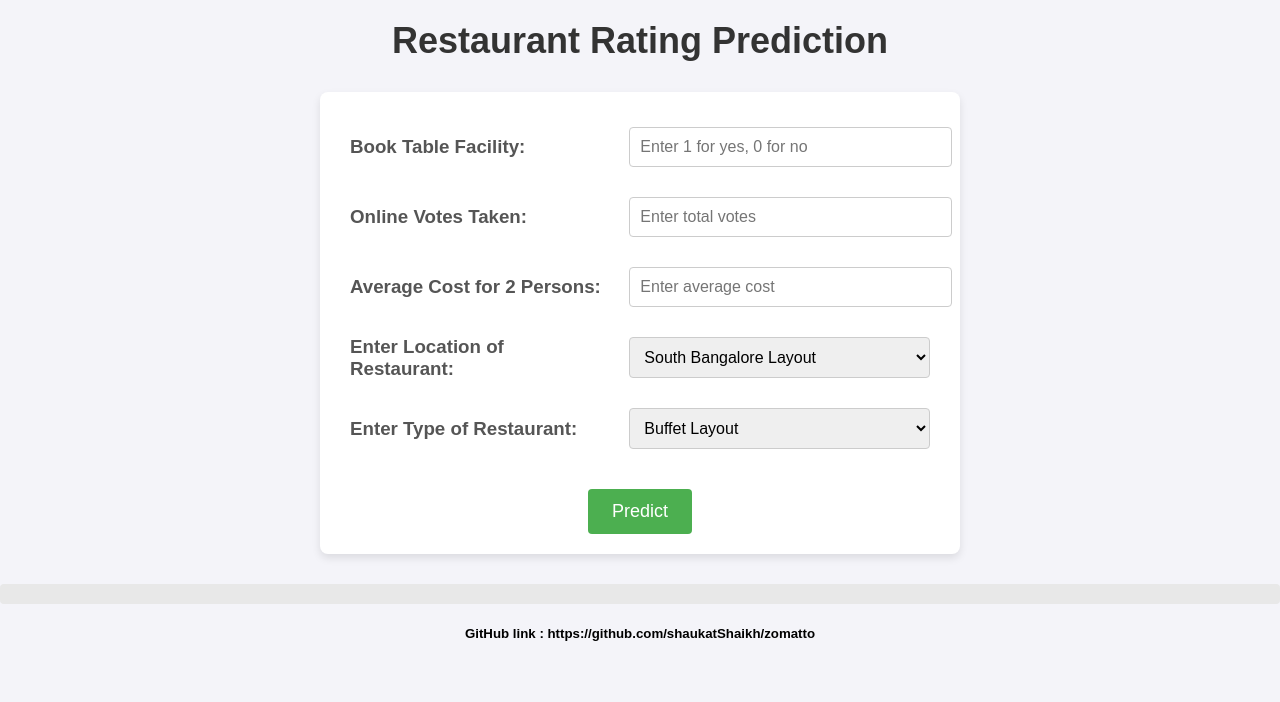
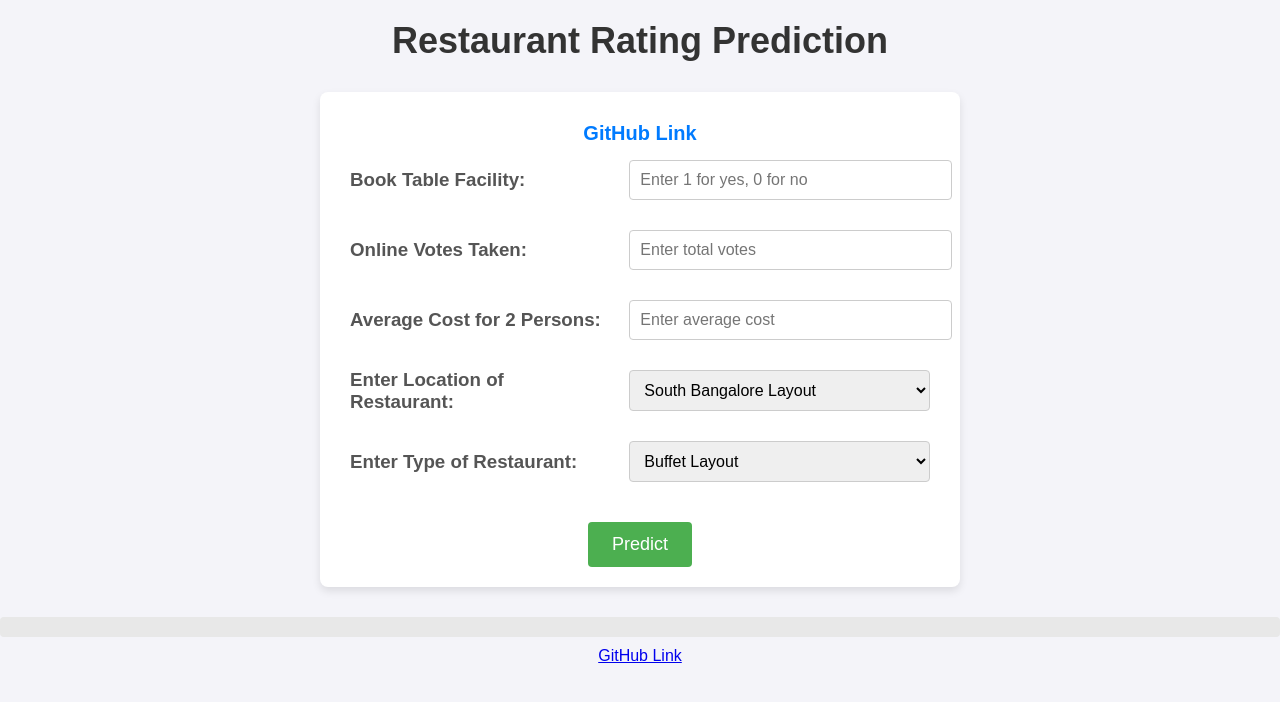
Before and after one commit to shaukatShaikh/zomatto, a Flask app: page / in a window 1280 px wide. Shown: the top 702 px of the page. Run offline with Flask 3, Linux system fonts and the light colour scheme; parts of the project's set-up code (start-up, migrations or seed data) failed here and were passed over.

Commit message:
gihub link added

```diff
--- a/templates/home.html
+++ b/templates/home.html
@@ -96,6 +96,10 @@
     <h1>Restaurant Rating Prediction</h1>
 
     <form action="/text" method="post">
+        <center>
+            <a href="https://github.com/shaukatShaikh/zomatto" target="_blank" style="font-size: 20px; font-weight: bold; color: #007BFF; text-decoration: none;">GitHub Link</a>
+        </center>
+
         <table>
             <tr>
                 <td><h3>Book Table Facility:</h3></td>
@@ -223,7 +227,7 @@
         <div class="prediction">{{prediction_text}}</div>
     </center>
     <center>
-        <h5>GitHub link : https://github.com/shaukatShaikh/zomatto</h5>
+        <a href="https://github.com/shaukatShaikh/zomatto" target = "_blank">GitHub Link</a>
     </center>
 </body>
 </html>
```
